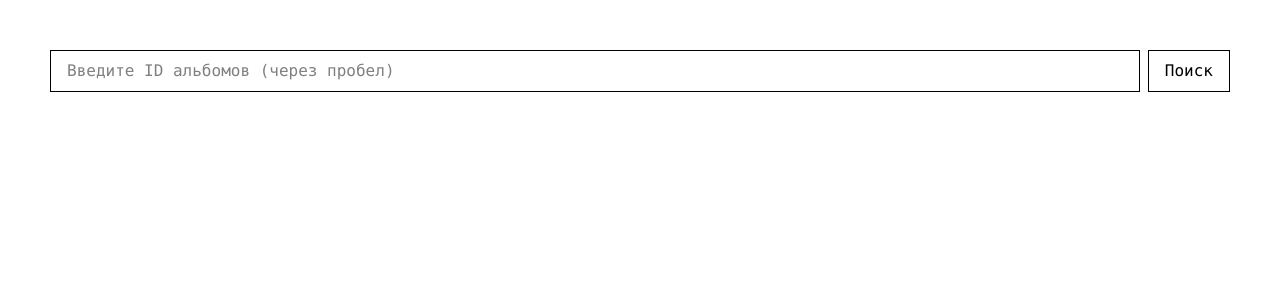
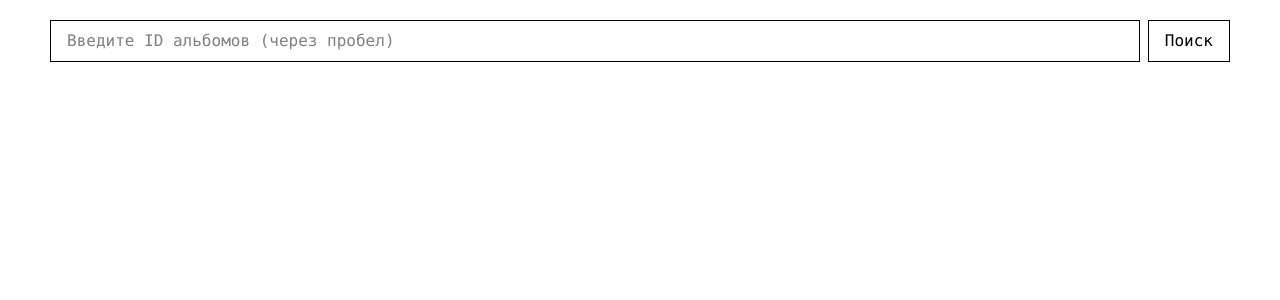
Before and after one commit to brenevaveronika/bambit-test, a Vue app: page / in a window 1280 px wide. Shown: the top 300 px of the page. Built offline with nearby package versions, Linux system fonts and the light colour scheme; no server answers.

Commit message:
Header better sizing

```diff
--- a/src/components/Header.vue
+++ b/src/components/Header.vue
@@ -1,6 +1,6 @@
 <template>
-  <header class="w-screen">
-    <div class="container p-[50px] mx-auto flex flex-col md:flex-row gap-4 items-center font-mono">
+  <header class="w-full">
+    <div class="container px-[50px] py-[20px] mx-auto flex flex-col md:flex-row gap-4 items-center font-mono">
       <div class="flex flex-1 flex-col md:flex-row gap-2 w-full">
         <!-- TODO: анимация скролла у placeholder на маленьких экранах -->
         <input
```
